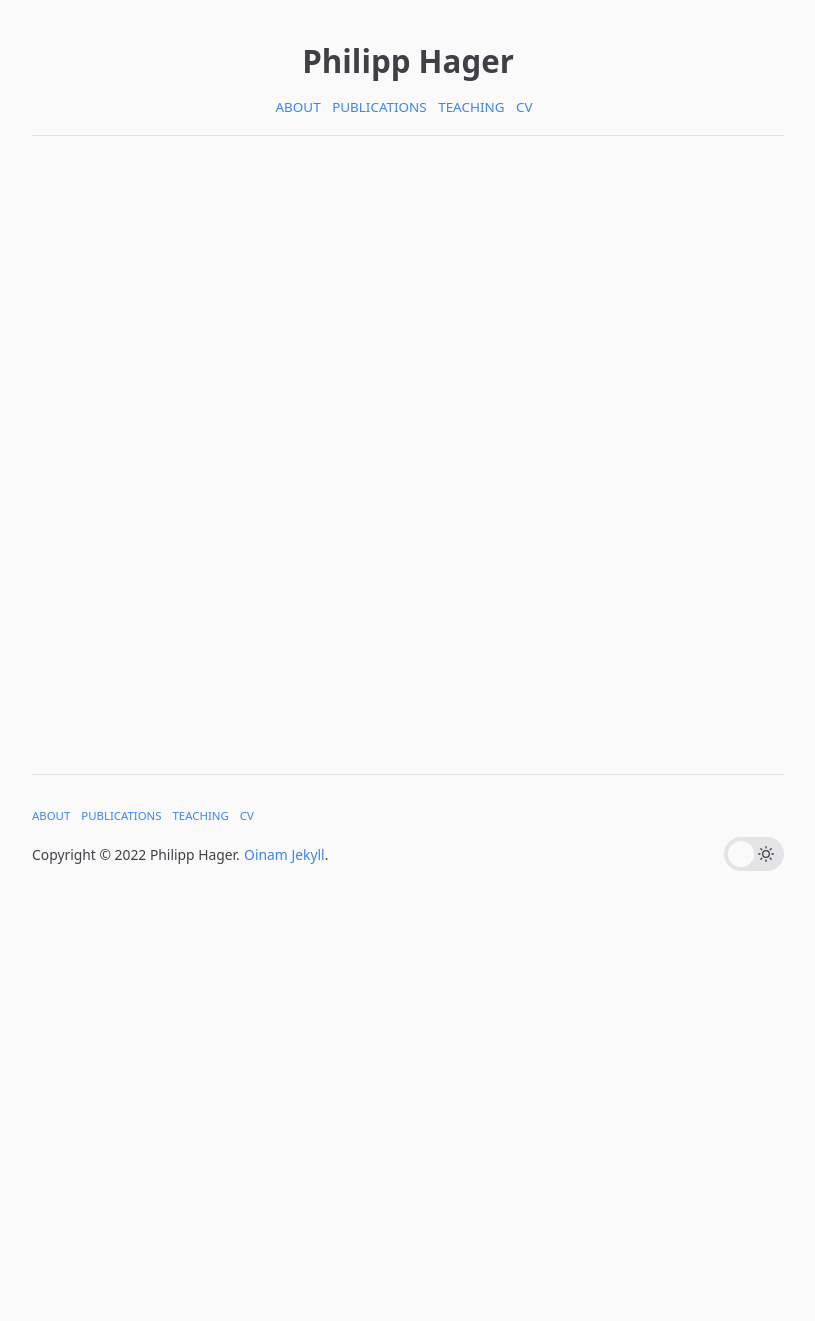
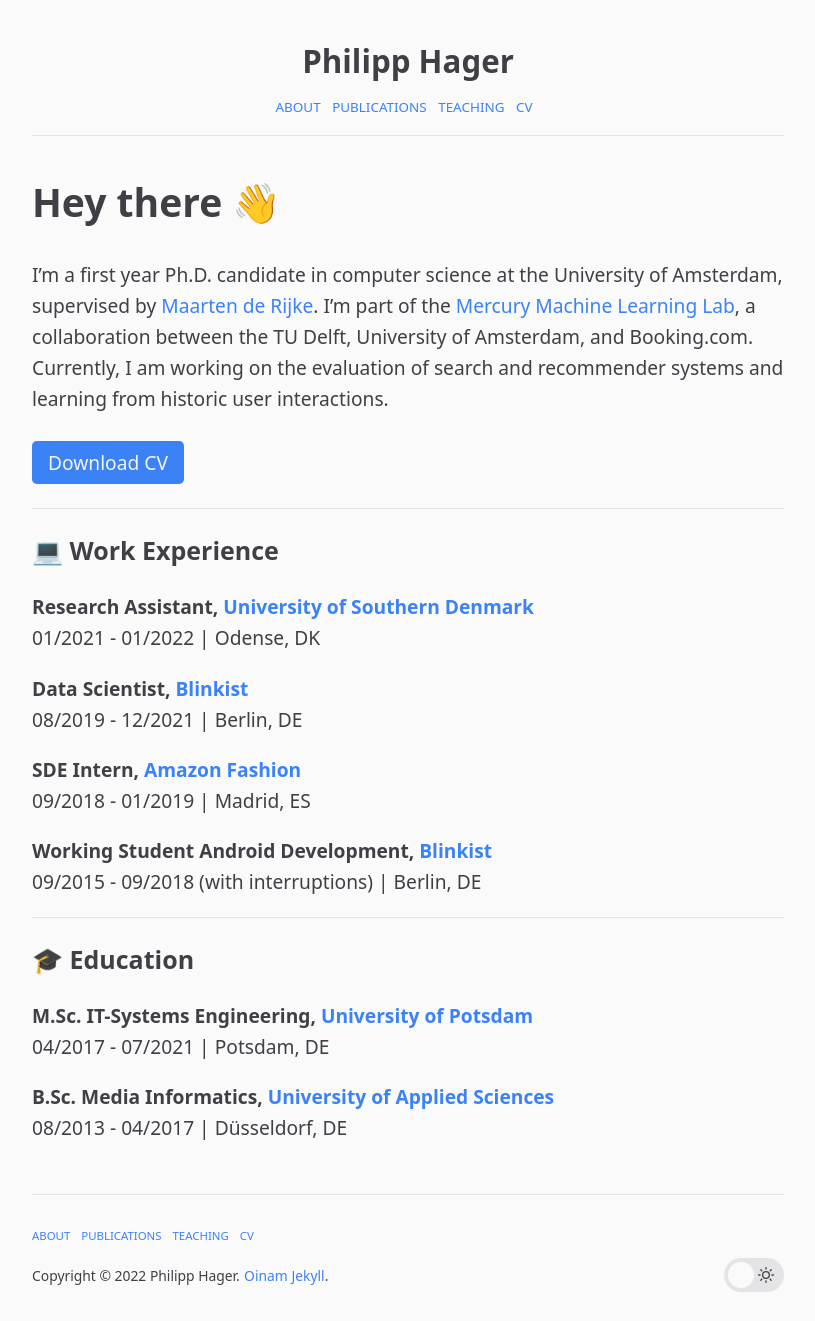
Before and after one commit to philipphager/philipphager.github.io, a Jekyll site: the page built from index.md, in a window 1280 px wide. Shown: the whole page, without its empty margins (232-1047 px from the left). Built offline with Jekyll 4.4.1, drawn with Linux system fonts in a browser that asks for light colours; before the commit the page ends 900 px from its top, so only the background shows below that.

Commit message:
Update CV

```diff
--- a/index.md
+++ b/index.md
@@ -1,3 +1,32 @@
 ---
 layout: page
+title: Hey there 👋
+permalink: /
 ---
+I'm a first year Ph.D. candidate in computer science at the University of Amsterdam, supervised by [Maarten de Rijke](https://staff.fnwi.uva.nl/m.derijke/). I'm part of the [Mercury Machine Learning Lab](https://search.brave.com/search?q=Mercury+Machine+Learning+lav&source=web), a collaboration between the TU Delft, University of Amsterdam, and Booking.com. Currently, I am working on the evaluation of search and recommender systems and learning from historic user interactions.
+
+ <form action="/assets/cv.pdf" method="get" target="_blank"><button type="submit">Download CV</button></form>
+
+---
+
+### 💻 Work Experience
+**Research Assistant, [University of Southern Denmark](https://www.sdu.dk)** \\
+01/2021 - 01/2022 | Odense, DK
+
+**Data Scientist, [Blinkist](https://www.blinkist.com)** \\
+08/2019 - 12/2021 | Berlin, DE
+
+**SDE Intern, [Amazon Fashion](https://www.amazon.es)** \\
+09/2018 - 01/2019 | Madrid, ES
+
+**Working Student Android Development, [Blinkist](https://www.blinkist.com)** \\
+09/2015 - 09/2018 (with interruptions) | Berlin, DE
+
+---
+
+### 🎓 Education
+**M.Sc. IT-Systems Engineering, [University of Potsdam](https://hpi.de/en/index.html)** \\
+04/2017 - 07/2021 | Potsdam, DE
+
+**B.Sc. Media Informatics, [University of Applied Sciences](https://hpi.de/en/index.html)** \\
+08/2013 - 04/2017 | Düsseldorf, DE
```
Also changed, not shown: teaching.md (+3 -0 lines).
